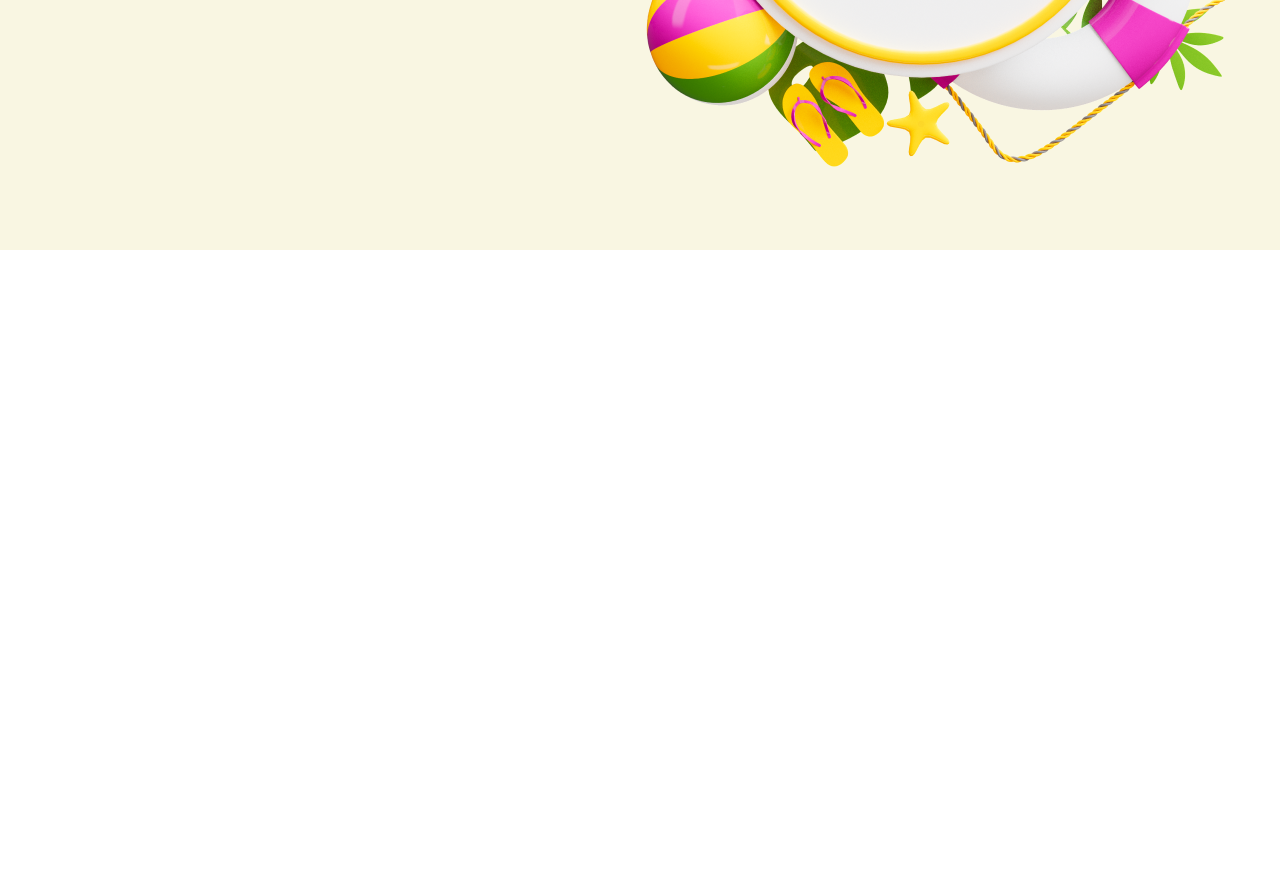
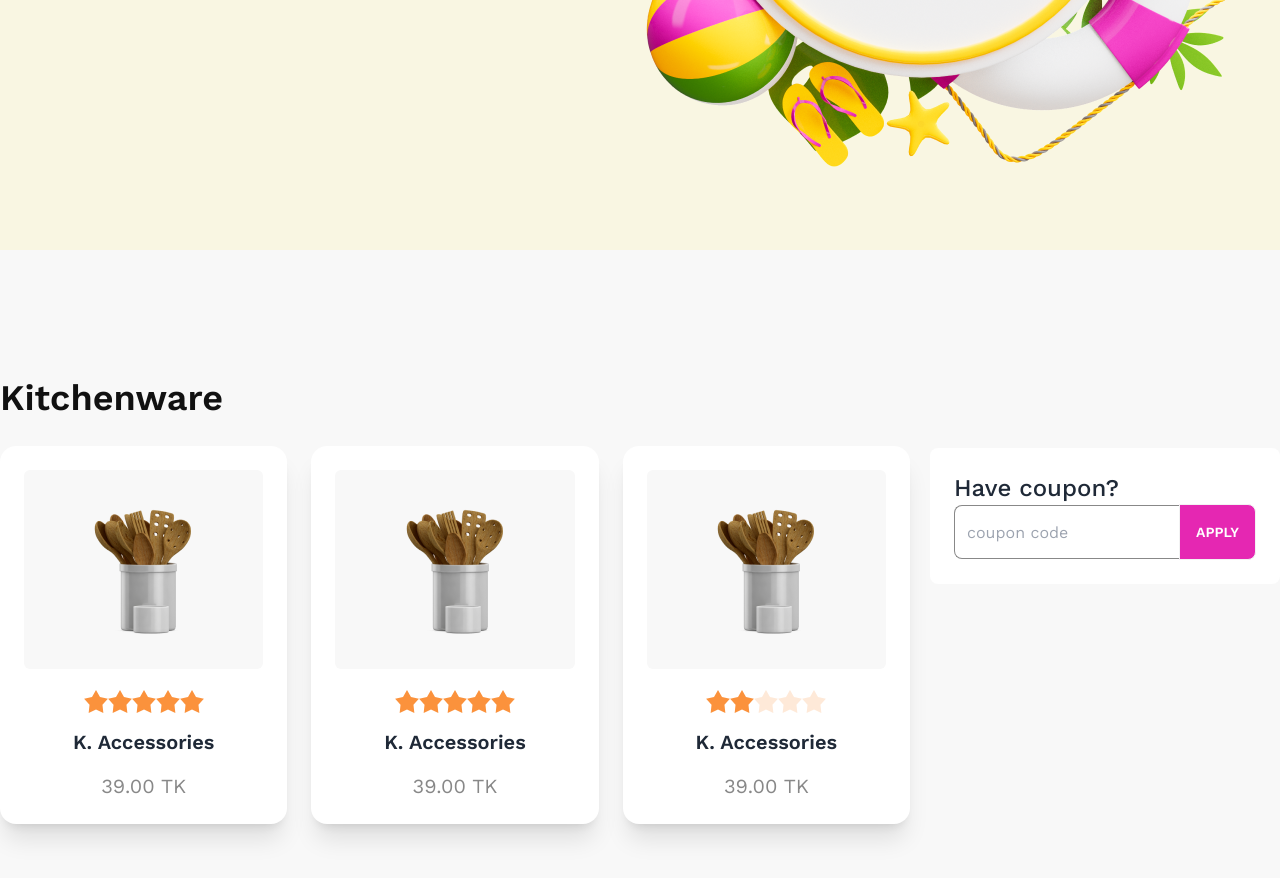
Before and after one commit to Solaiman366882/summer_sale, a plain HTML site: page index.html in a window 1280 px wide. Shown: the part 554-1432 px from the top of the page. Before the commit the page ends 804 px from the top, so only its background shows below. Drawn offline with nearby package versions, Linux system fonts and the light colour scheme.

Commit message:
Kitchenwere and Coupon code design added

```diff
--- a/index.html
+++ b/index.html
@@ -20,7 +20,9 @@
                         'banner-bg': '#F9F6E2',
                         'btn-bg': '#E527B2',
                         'heading-color': '#111111',
-                        'pera-bg': '#888888',
+                        'pera-color': '#888888',
+                        'hover-bg':'#0FA2EA',
+                        'main-bg':'#F8F8F8'
                     }
                 }
             }
@@ -42,7 +44,7 @@
                 <h1 class="text-heading-color text-5xl font-bold mt-11 mb-14">Purchase TK 200 or <br> above & get <span class="text-btn-bg">20% off</span></h1>
                 <div class="flex items-center gap-4 mx-auto text-center justify-center">
                     <p class="text-heading-color text-2xl">Use Promo Code</p>
-                    <button class="btn bg-btn-bg hover:bg-sky-700 text-white">SELL200</button>
+                    <button class="btn bg-btn-bg hover:bg-hover-bg text-white">SELL200</button>
                 </div>
             </div>
             <div class=" text-center">
@@ -50,13 +52,69 @@
             </div>
         </div>
     </header>
-    <main>
-        <section>
-            <div>
-
+    <main class="py-32 bg-main-bg w-full">
+        <section class="max-w-screen-xl mx-auto flex gap-5">
+            <div class="basis-3/4">
+                <h2 class="text-4xl text-heading-color font-semibold mb-7">Kitchenware</h2>
+                <div class="grid grid-cols-3 gap-6">
+                    <div class="card bg-base-100 p-6 shadow-xl">
+                        <figure class="bg-main-bg rounded-md py-8"><img src="./images/prod1.png" alt="Shoes" /></figure>
+                        <div class="text-center mt-5">
+                            <div class="rating rating-md">
+                                <input type="radio" name="rating-7" class="mask mask-star-2 bg-orange-400" />
+                                <input type="radio" name="rating-7" class="mask mask-star-2 bg-orange-400" checked />
+                                <input type="radio" name="rating-7" class="mask mask-star-2 bg-orange-400" />
+                                <input type="radio" name="rating-7" class="mask mask-star-2 bg-orange-400" />
+                                <input type="radio" name="rating-7" class="mask mask-star-2 bg-orange-400" />
+                              </div>
+                          </div>
+                        <div class="card-body text-center mt-2 p-0">
+                          <h2 class="card-title text-center block font-semibold mb-2">K. Accessories</h2>
+                          <p class="text-xl text-pera-color font-normal"><span>39.00</span> TK</p>
+                        </div>
+                    </div>
+                    <div class="card bg-base-100 p-6 shadow-xl">
+                        <figure class="bg-main-bg rounded-md py-8"><img src="./images/prod1.png" alt="Shoes" /></figure>
+                        <div class="text-center mt-5">
+                            <div class="rating rating-md">
+                                <input type="radio" name="rating-7" class="mask mask-star-2 bg-orange-400" />
+                                <input type="radio" name="rating-7" class="mask mask-star-2 bg-orange-400" checked />
+                                <input type="radio" name="rating-7" class="mask mask-star-2 bg-orange-400" />
+                                <input type="radio" name="rating-7" class="mask mask-star-2 bg-orange-400" />
+                                <input type="radio" name="rating-7" class="mask mask-star-2 bg-orange-400" />
+                              </div>
+                          </div>
+                        <div class="card-body text-center mt-2 p-0">
+                          <h2 class="card-title text-center block font-semibold mb-2">K. Accessories</h2>
+                          <p class="text-xl text-pera-color font-normal"><span>39.00</span> TK</p>
+                        </div>
+                    </div>
+                    <div class="card bg-base-100 p-6 shadow-xl">
+                        <figure class="bg-main-bg rounded-md py-8"><img src="./images/prod1.png" alt="Shoes" /></figure>
+                        <div class="text-center mt-5">
+                            <div class="rating rating-md">
+                                <input type="radio" name="rating-7" class="mask mask-star-2 bg-orange-400" />
+                                <input type="radio" name="rating-7" class="mask mask-star-2 bg-orange-400" checked />
+                                <input type="radio" name="rating-7" class="mask mask-star-2 bg-orange-400" />
+                                <input type="radio" name="rating-7" class="mask mask-star-2 bg-orange-400" />
+                                <input type="radio" name="rating-7" class="mask mask-star-2 bg-orange-400" />
+                              </div>
+                          </div>
+                        <div class="card-body text-center mt-2 p-0">
+                          <h2 class="card-title text-center block font-semibold mb-2">K. Accessories</h2>
+                          <p class="text-xl text-pera-color font-normal"><span>39.00</span> TK</p>
+                        </div>
+                    </div>
+                </div>
             </div>
-            <div>
-
+            <div class="basis-3/12">
+                <!-- coupon Area -->
+                <div class="bg-white w-full rounded-lg p-6 mt-[70px]">
+                    <h3 class="text-2xl font-medium">Have coupon?</h3>
+                    <div class="flex items-center">
+                        <input type="text" placeholder="coupon code" class="border border-pera-color border-r-0 pl-3 rounded-l-lg rounded-bl-lg h-[54px] outline-none"><button class="btn h-14 bg-btn-bg hover:bg-hover-bg text-white rounded-l-none rounded-bl-none">Apply</button>
+                    </div>
+                </div>
             </div>
         </section>
     </main>
```
